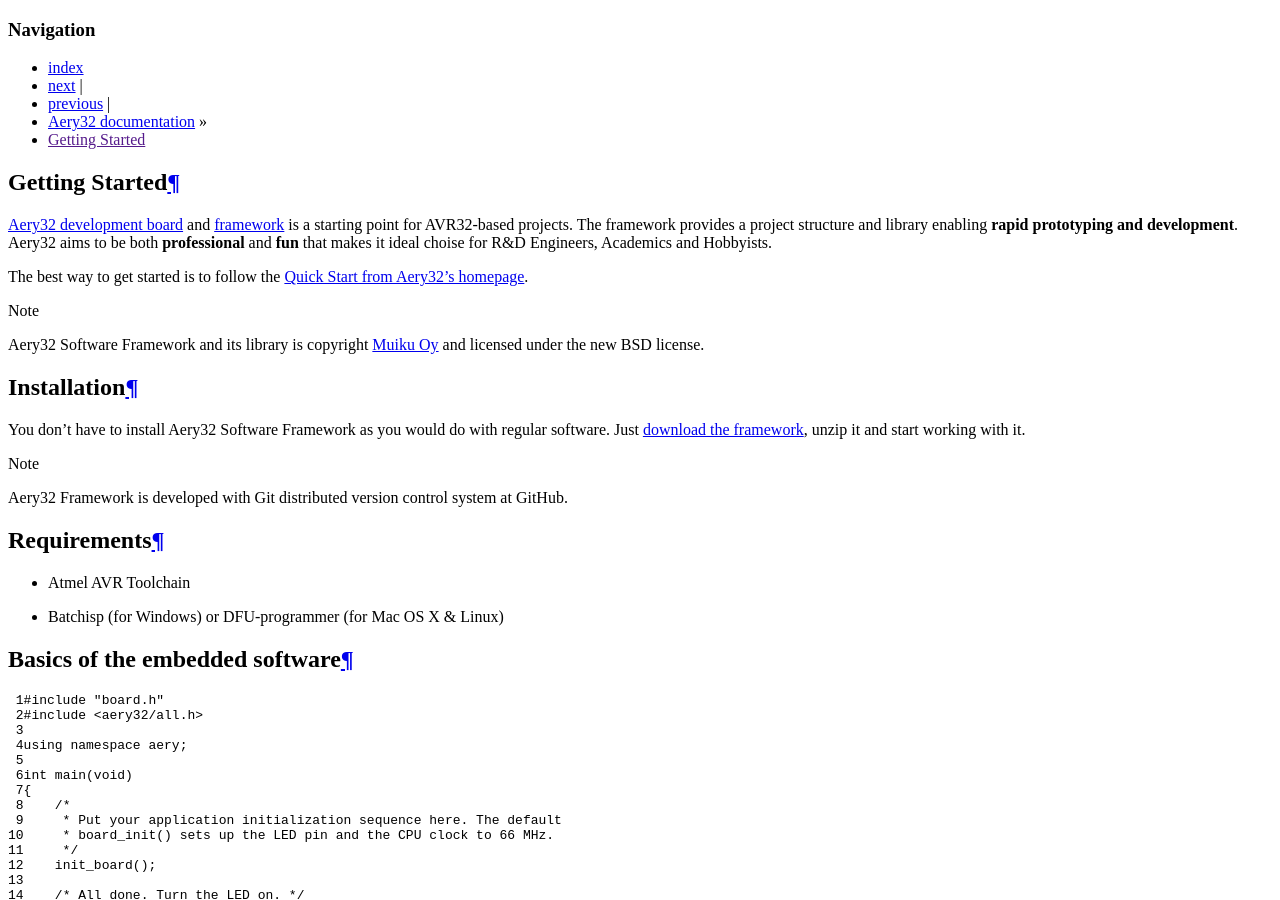
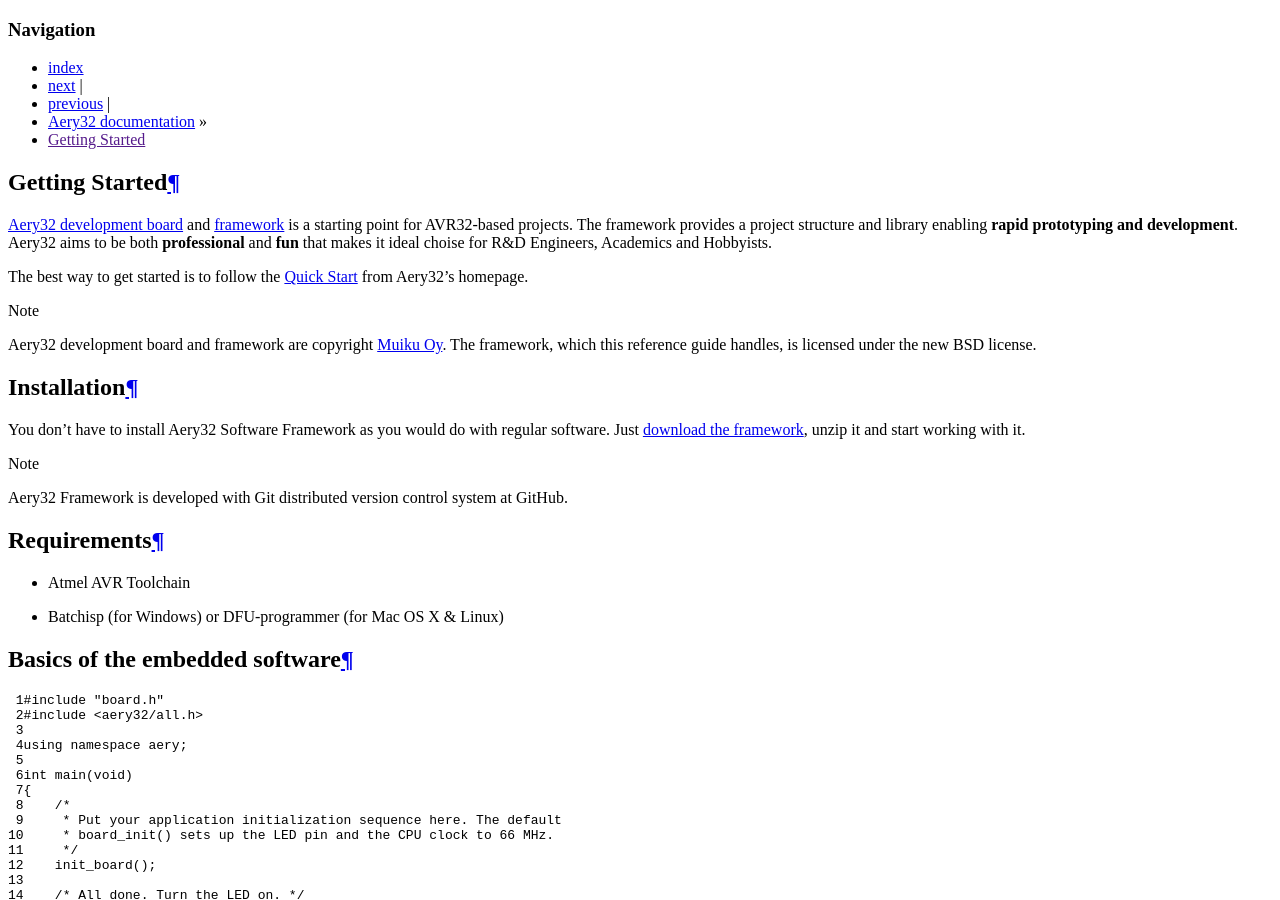
Before and after one commit to aery32/aery32-refguide, a Sphinx documentation site: the page built from source/getting_started.rst, in a window 1280 px wide and 900 px high. Built offline with Sphinx 7.4.7, drawn with Linux system fonts in a browser that asks for light colours.

Commit message:
Change links

```diff
--- a/source/getting_started.rst
+++ b/source/getting_started.rst
@@ -1,20 +1,20 @@
 Getting Started
 ===============
 
-`Aery32 development board <https://github.com/aery32/aery32-devboard>`_
-and `framework <https://github.com/aery32/aery32>`_ is a starting point for
-AVR32-based projects. The framework provides a project structure and library
+`Aery32 development board <http://www.aery32.com>`_ and `framework
+<https://github.com/aery32/aery32>`_ is a starting point for AVR32-based
+projects. The framework provides a project structure and library
 enabling **rapid prototyping and development**. Aery32 aims to be both
 **professional** and **fun** that makes it ideal choise for R&D Engineers,
 Academics and Hobbyists.
 
-The best way to get started is to follow the `Quick Start from Aery32's
-homepage <http://www.aery32.com/pages/quick-start>`_.
+The best way to get started is to follow the `Quick Start <http://www.aery32.com/pages/quick-start>`_ from Aery32's homepage.
 
 .. note::
 
-    Aery32 Software Framework and its library is copyright `Muiku Oy
-    <http://www.muiku.com>`_ and licensed under the new BSD license.
+    Aery32 development board and framework are copyright `Muiku Oy
+    <http://www.muiku.com>`_. The framework, which this reference guide
+    handles, is licensed under the new BSD license.
 
 Installation
 ------------
```
